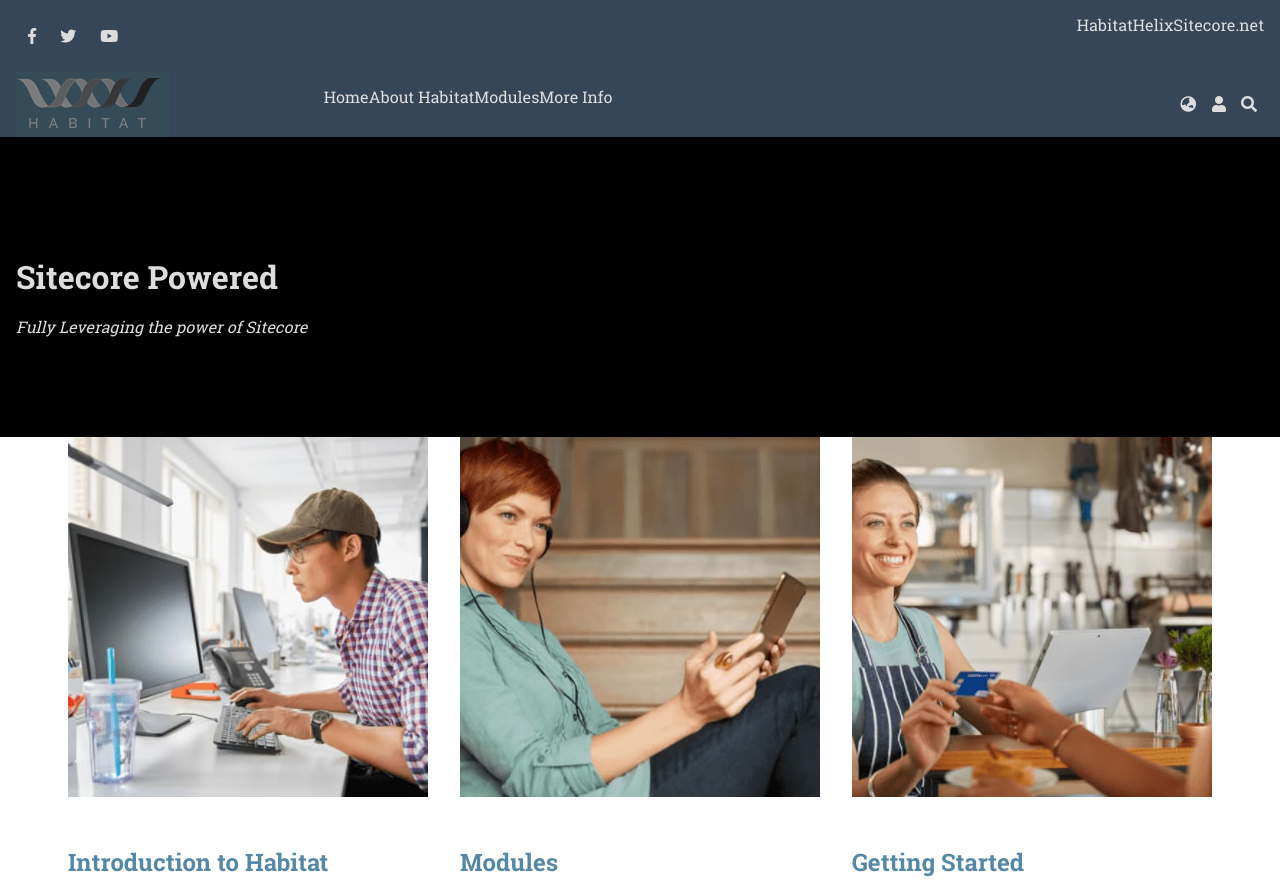
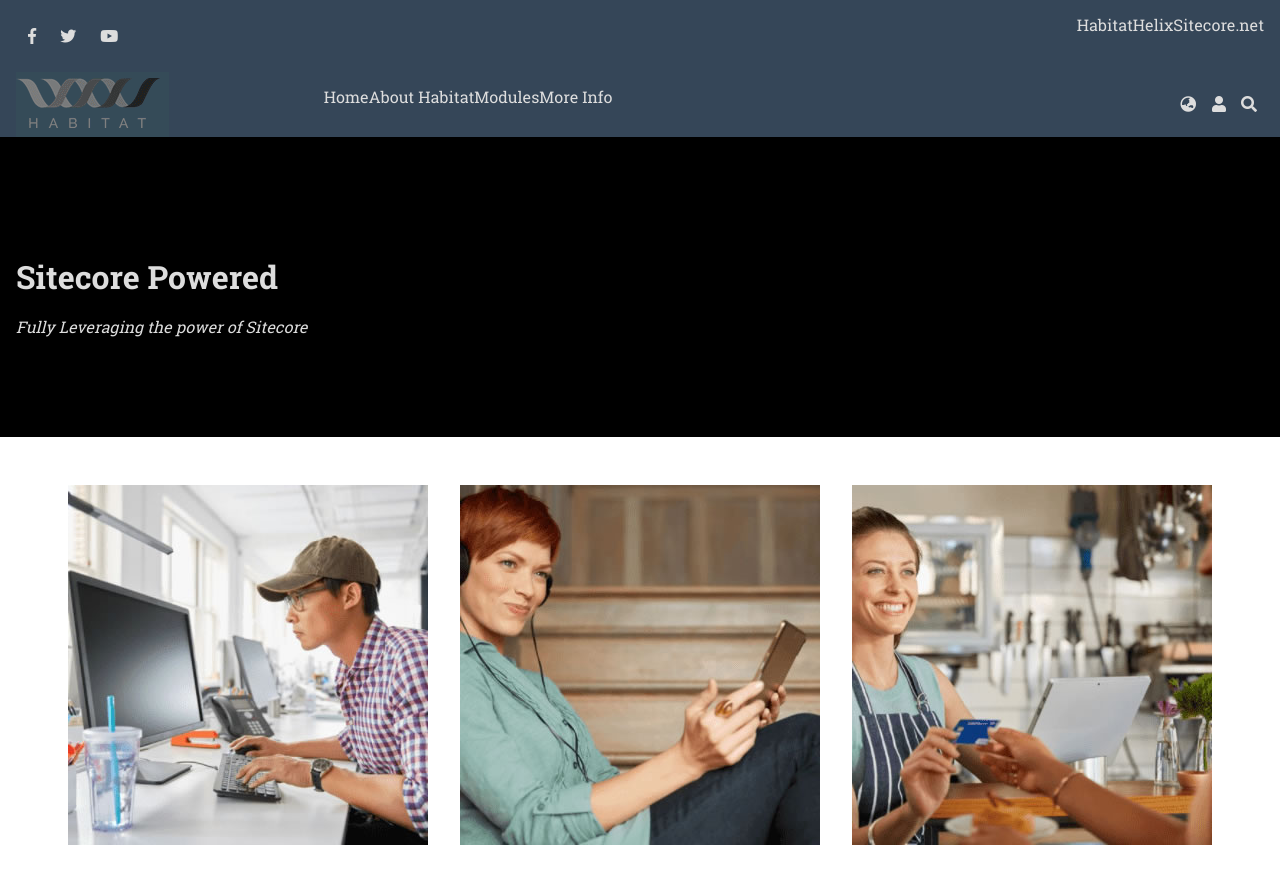
Before and after one commit to adambezemek/xc-code-challenge, a Vue app in the folder xc-code-challenge/: page / in a window 1280 px wide. Shown: the top 896 px of the page. Built offline with nearby package versions, Linux system fonts and the light colour scheme.

Commit message:
Add padding to main content

```diff
--- a/xc-code-challenge/src/css/layout/layout.css
+++ b/xc-code-challenge/src/css/layout/layout.css
@@ -147,7 +147,15 @@
         grid-column: main;
         margin-right: -1rem;
         margin-left: -1rem;
+        padding: 1rem;
     }
+
+    @media only screen and (min-width: 48em) {
+        .l-main-content__main{
+            padding: 3rem;
+        }
+    }
+
 
 .l-subfooter
 {
```
